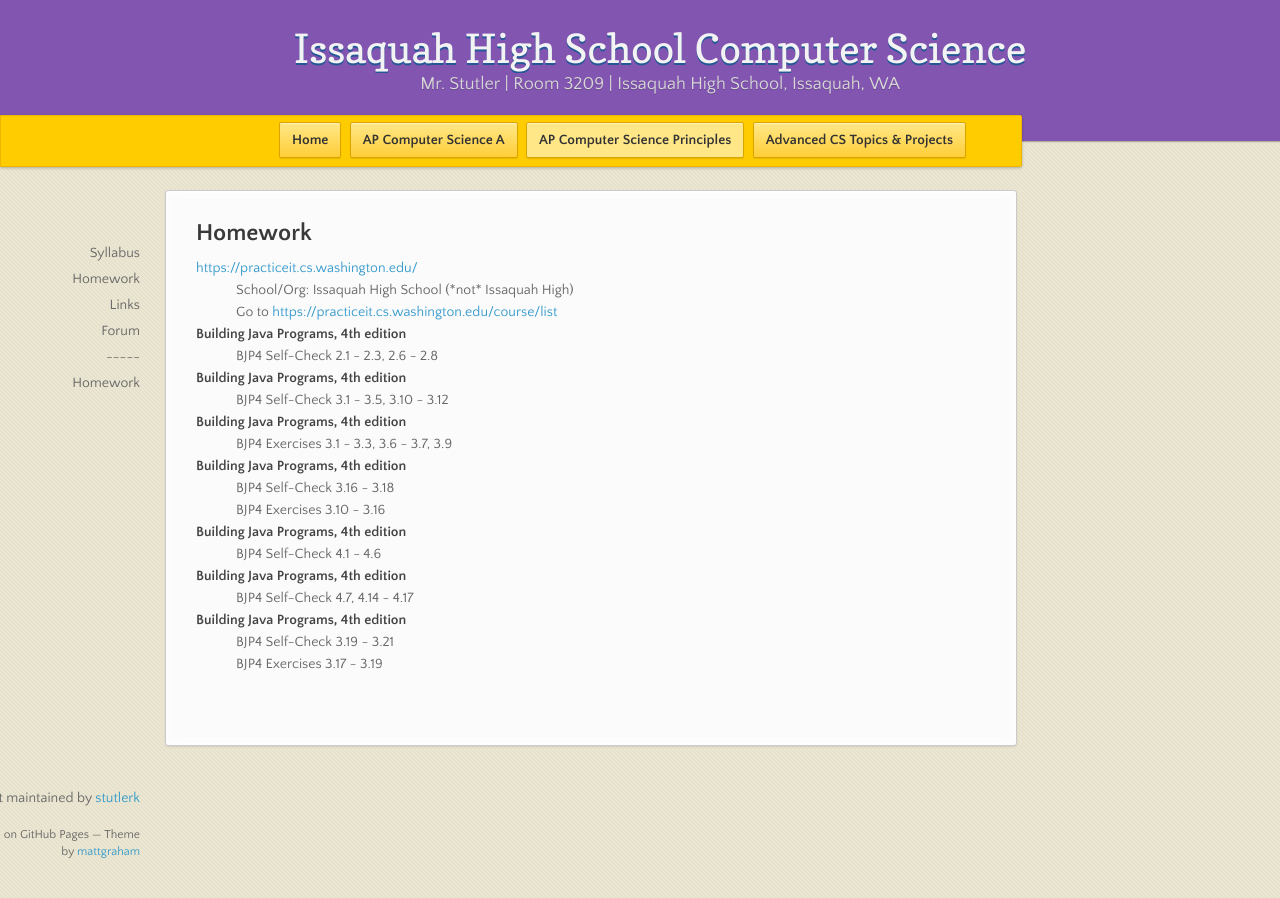
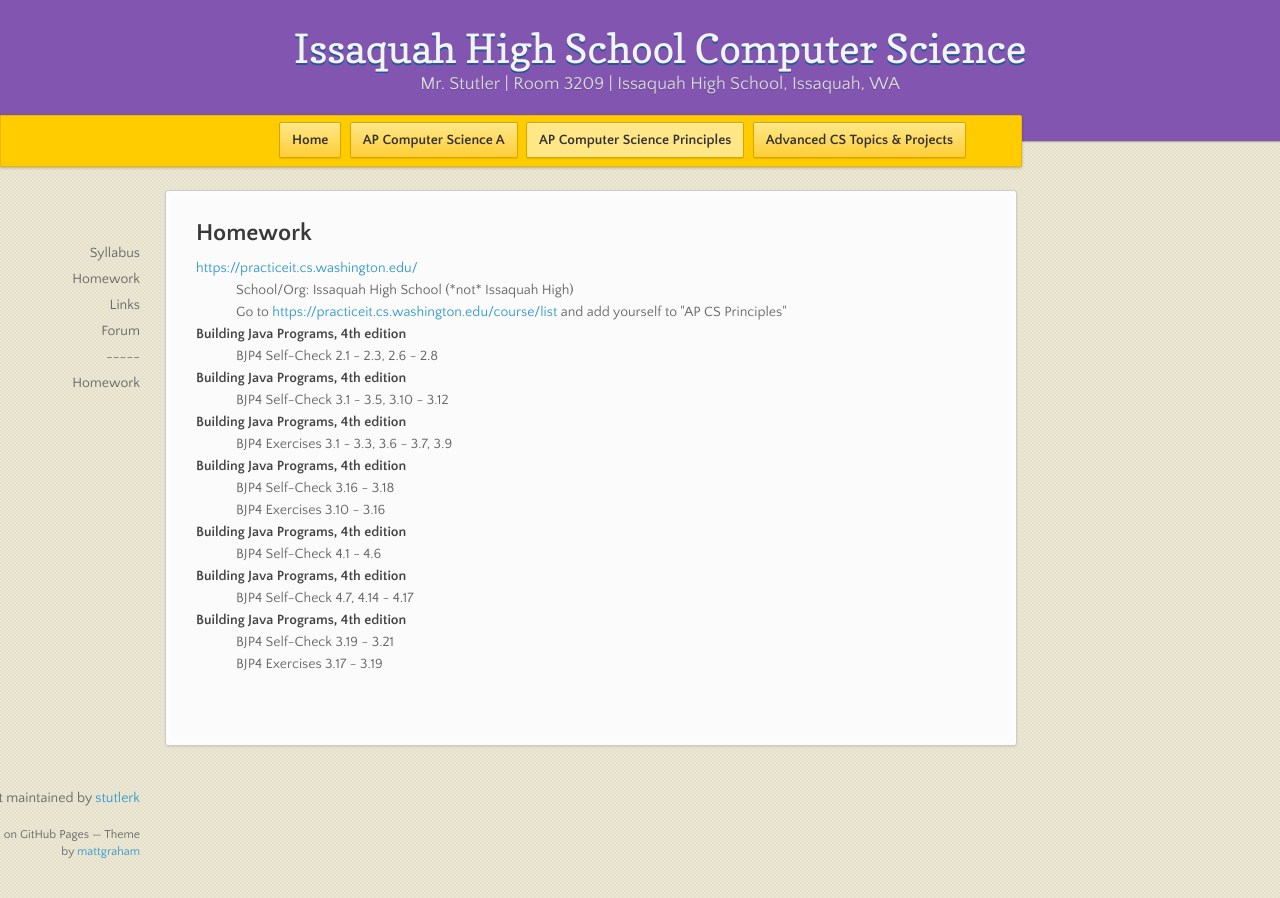
Before and after one commit to stutlerk/ihs-website, a Jekyll site: the page built from _apcsprinciples/homework.html, in a window 1280 px wide. Built offline with Jekyll 4.4.1, drawn with Linux system fonts in a browser that asks for light colours; nearby versions of some CDN libraries.

Commit message:
Update homework.html

```diff
--- a/_apcsprinciples/homework.html
+++ b/_apcsprinciples/homework.html
@@ -6,9 +6,10 @@ layout: course
 <section>
 <h2>Homework</h2>
 <dl>
-   <dt><a href="https://practiceit.cs.washington.edu/" _target="blank">https://practiceit.cs.washington.edu/</a></dt>
+   <dt><a href="https://practiceit.cs.washington.edu/" target="_blank">https://practiceit.cs.washington.edu/</a></dt>
    <dd>School/Org: Issaquah High School (*not* Issaquah High)</dd>
-   <dd>Go to <a href="https://practiceit.cs.washington.edu/course/list" _target="blank">https://practiceit.cs.washington.edu/course/list</a></dd>
+   <dd>Go to <a href="https://practiceit.cs.washington.edu/course/list" target="_blank">https://practiceit.cs.washington.edu/course/list</a>
+   and add yourself to "AP CS Principles"</dd>
 
    <dt>Building Java Programs, 4th edition</dt>
    <dd>BJP4 Self-Check 2.1 - 2.3, 2.6 - 2.8</dd>
```
